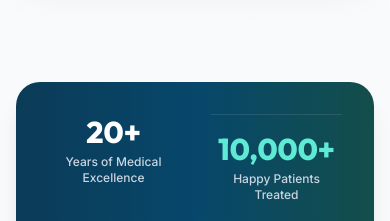
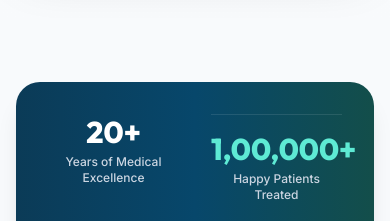
Before and after one commit to Shubhamkumarpatel70/nalanda-ent, a React (Vite) app: page / in a window 390 px wide. Shown: the part 1200-1421 px from the top of the page. Built offline with nearby package versions, Linux system fonts and the light colour scheme; no server answers.

Commit message:
Update patient count from 10,000 to 100,000

```diff
--- a/src/pages/Home.tsx
+++ b/src/pages/Home.tsx
@@ -146,7 +146,7 @@ export const Home: React.FC = () => {
             </div>
 
             <div className="space-y-1 pt-4 md:pt-0">
-              <div className="text-3xl sm:text-4xl font-extrabold font-display text-tealbrand-300">10,000+</div>
+              <div className="text-3xl sm:text-4xl font-extrabold font-display text-tealbrand-300">1,00,000+</div>
               <div className="text-xs sm:text-sm text-slate-300 font-medium">Happy Patients Treated</div>
             </div>
 
```
